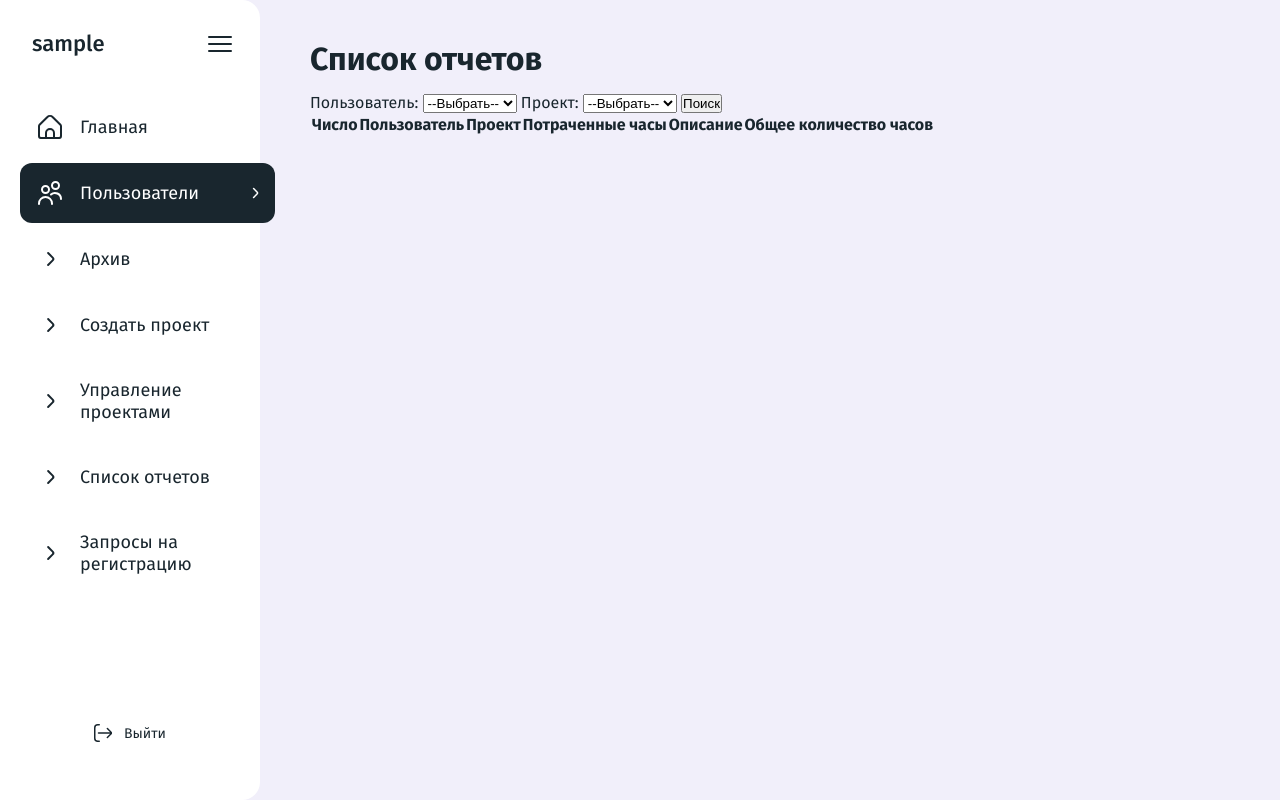
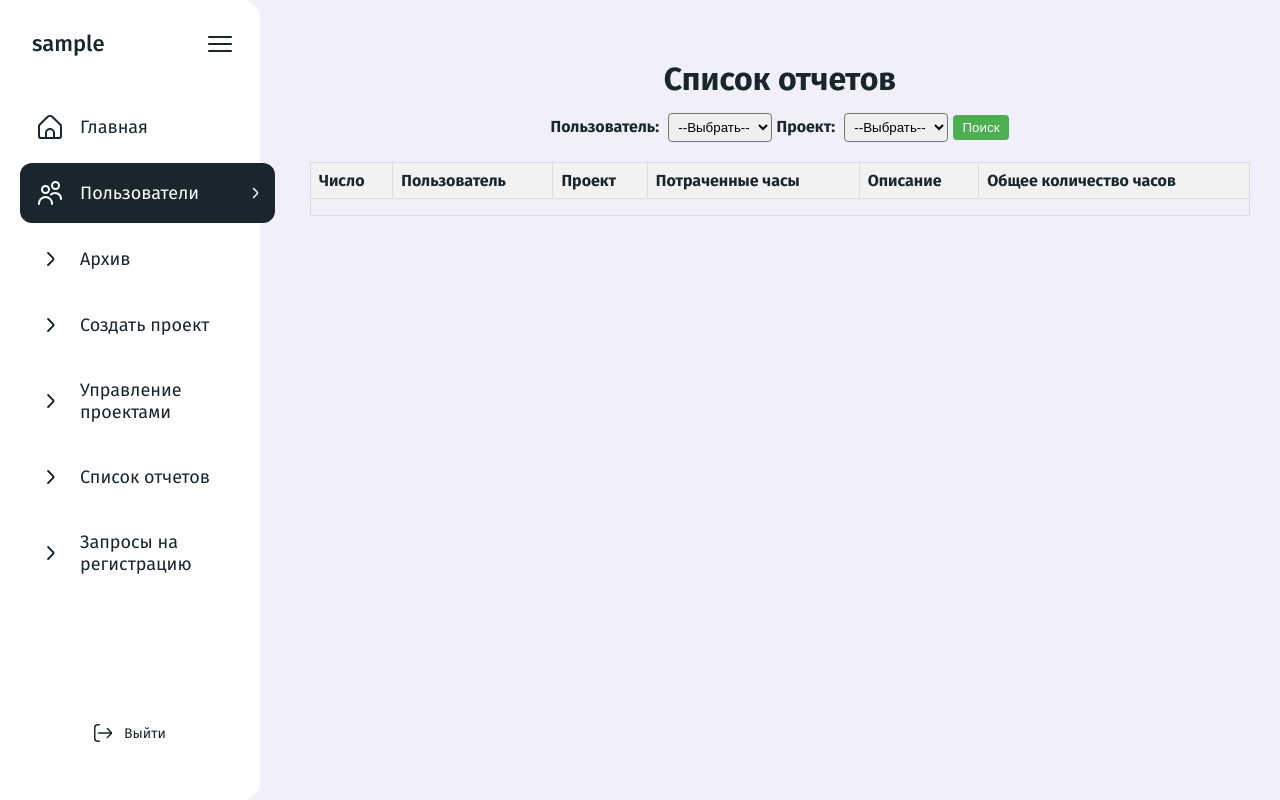
Before and after one commit to PirmagomedovZhr/Construction_Project, a Django app: page /timespent/ in a window 1280 px wide. Run offline with Django 4.2, Linux system fonts and the light colour scheme; the visitor is signed in with stand-in values (Sample User, id 1); data comes from the database, SQL or seed files in the repository; data that the repository does not hold is empty.

Commit message:
new view

```diff
--- a/main/static/main/css/time_spent.css
+++ b/main/static/main/css/time_spent.css
@@ -1,28 +1,24 @@
-body {
-    font-family: Arial, sans-serif;
-}
-
-h1 {
+.main.js-main h1 {
     text-align: center;
     margin-top: 20px;
 }
 
-form {
+.main.js-main form {
     margin-bottom: 20px;
     text-align: center;
 }
 
-form label {
+.main.js-main form label {
     font-weight: bold;
     margin-right: 5px;
 }
 
-form select {
+.main.js-main form select {
     padding: 5px;
     border-radius: 4px;
 }
 
-form button {
+.main.js-main form button {
     padding: 5px 10px;
     background-color: #4CAF50;
     color: white;
@@ -31,26 +27,26 @@ form button {
     cursor: pointer;
 }
 
-table {
+.main.js-main table {
     width: 100%;
     border-collapse: collapse;
     margin-top: 20px;
 }
 
-th, td {
+.main.js-main th, td {
     border: 1px solid #ddd;
     padding: 8px;
     text-align: left;
 }
 
-th {
+.main.js-main th {
     background-color: #f2f2f2;
 }
 
-tr:nth-child(even) {
+.main.js-main tr:nth-child(even) {
     background-color: #f9f9f9;
 }
 
-tr:hover {
+.main.js-main tr:hover {
     background-color: #ddd;
 }
--- a/main/templates/main/admin/base.html
+++ b/main/templates/main/admin/base.html
@@ -32,4 +32,5 @@
             </table>
         </div>
     </main>
+
 {% endblock %}
--- a/main/templates/main/admin/home.html
+++ b/main/templates/main/admin/home.html
@@ -3,8 +3,7 @@
 <html lang="en">
 <head>
     <meta charset="UTF-8">
-    <meta name="viewport"
-          content="width=device-width, user-scalable=no, initial-scale=1.0, maximum-scale=1.0, minimum-scale=1.0">
+    <meta name="viewport" content="width=device-width, initial-scale=1">
     <meta http-equiv="X-UA-Compatible" content="ie=edge">
         <link href="https://fonts.googleapis.com/css2?family=Fira+Sans:wght@400;500;700&display=swap" rel="stylesheet">
     <link rel="stylesheet" type="text/css" href="{% static 'main/css/base.css' %}" />
--- a/main/templates/main/time_spent_list.html
+++ b/main/templates/main/time_spent_list.html
@@ -1,6 +1,7 @@
 {% extends 'main/admin/home.html' %}
 {% load static %}
 {% block title %}
+<link rel="stylesheet" type="text/css" href="{% static 'main/css/time_spent.css' %}" />
 {% endblock %}
 {% block content %}
 <main class="main js-main">
--- a/main/views.py
+++ b/main/views.py
@@ -216,7 +216,7 @@ class SignUpView(View):
     def get(self, request, *args, **kwargs):
         if request.user.is_authenticated:
             if request.user.is_superuser:
-                return render(request, 'main/users/base.html', {'tasks': Project.objects.all()})
+                return render(request, 'main/admin/base.html', {'tasks': Project.objects.all()})
             else:
                 return render(request, 'main/users/base.html', {'projects': ProjectUser.objects.filter(user=request.user)})
         else:
```
